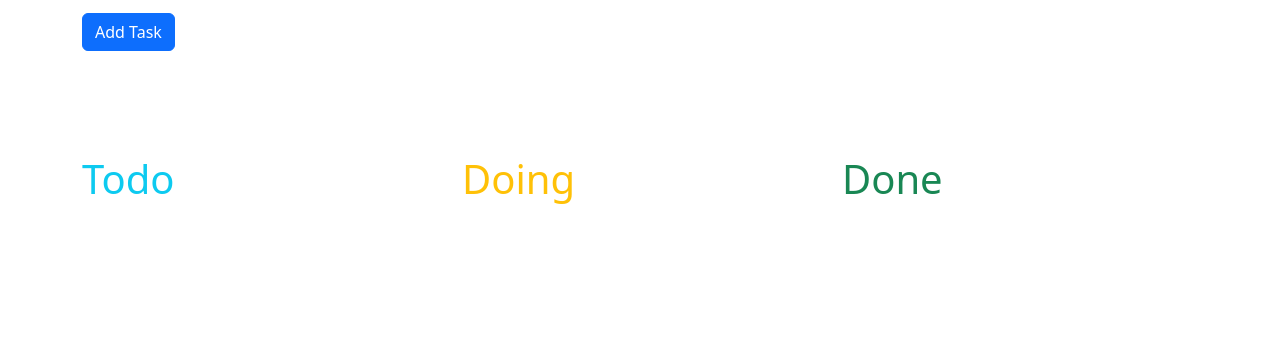
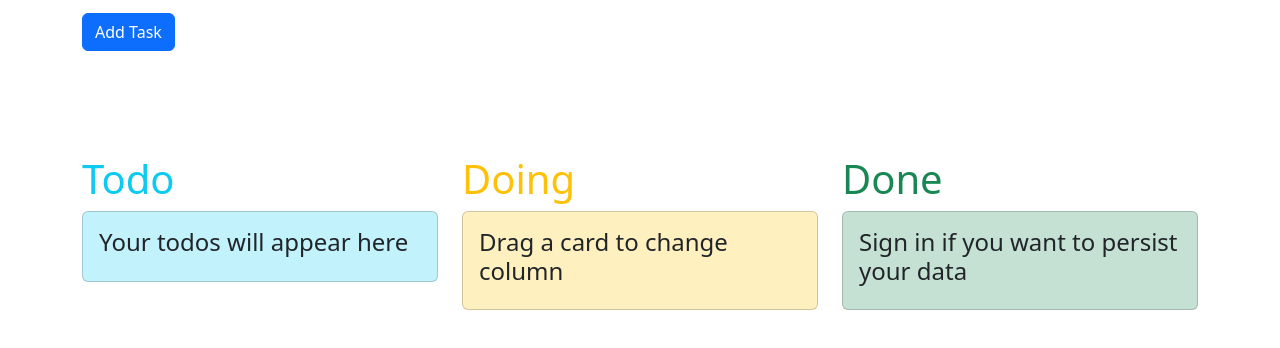
Before and after one commit to h4mmad/Kanban-Board, a plain HTML site: page index.html in a window 1280 px wide. Shown: the part 126-474 px from the top of the page. Drawn offline with nearby package versions, Linux system fonts and the light colour scheme; no server answers.

Commit message:
added placeholder instructions in index.html

```diff
--- a/index.html
+++ b/index.html
@@ -44,12 +44,9 @@
 
 
 
-                    <!-- <div class="card-body card bg-info bg-opacity-25">
-                      <h4 class="card-title">Complete lecture notes</h4>
-                      <hr>
-                      <p>Date created: 24/10/22</p>
-                      <p>Time created: 12:01 am</p>
-                    </div> -->
+                    <div class="card-body card bg-info bg-opacity-25">
+                      <h4 class="card-title">Your todos will appear here</h4>
+                    </div>
 
 
               </div>
@@ -58,9 +55,9 @@
               <!-- doing column -->
               <div class="col" id="doing">
                 <h1 class="text-warning" style="user-select: none;">Doing</h1>
-                    <!-- <div class="card card-body bg-warning bg-opacity-25">
-                      <h4 class="card-title">Homework</h4>
-                    </div> -->
+                    <div class="card card-body bg-warning bg-opacity-25">
+                      <h4 class="card-title">Drag a card to change column</h4>
+                    </div>
 
               </div>
               <!-- ------ -->
@@ -68,9 +65,9 @@
               <!-- done column -->
               <div class="col" id="done">
                 <h1 class="text-success" style="user-select: none;">Done</h1>
-                      <!-- <div class="card card-body bg-success bg-opacity-25">
-                        <h4 class="card-title">Dishes</h4>
-                      </div> -->
+                      <div class="card card-body bg-success bg-opacity-25">
+                        <h4 class="card-title">Sign in if you want to persist your data</h4>
+                      </div>
               </div>
               <!-- ------ -->
             </div>
```
